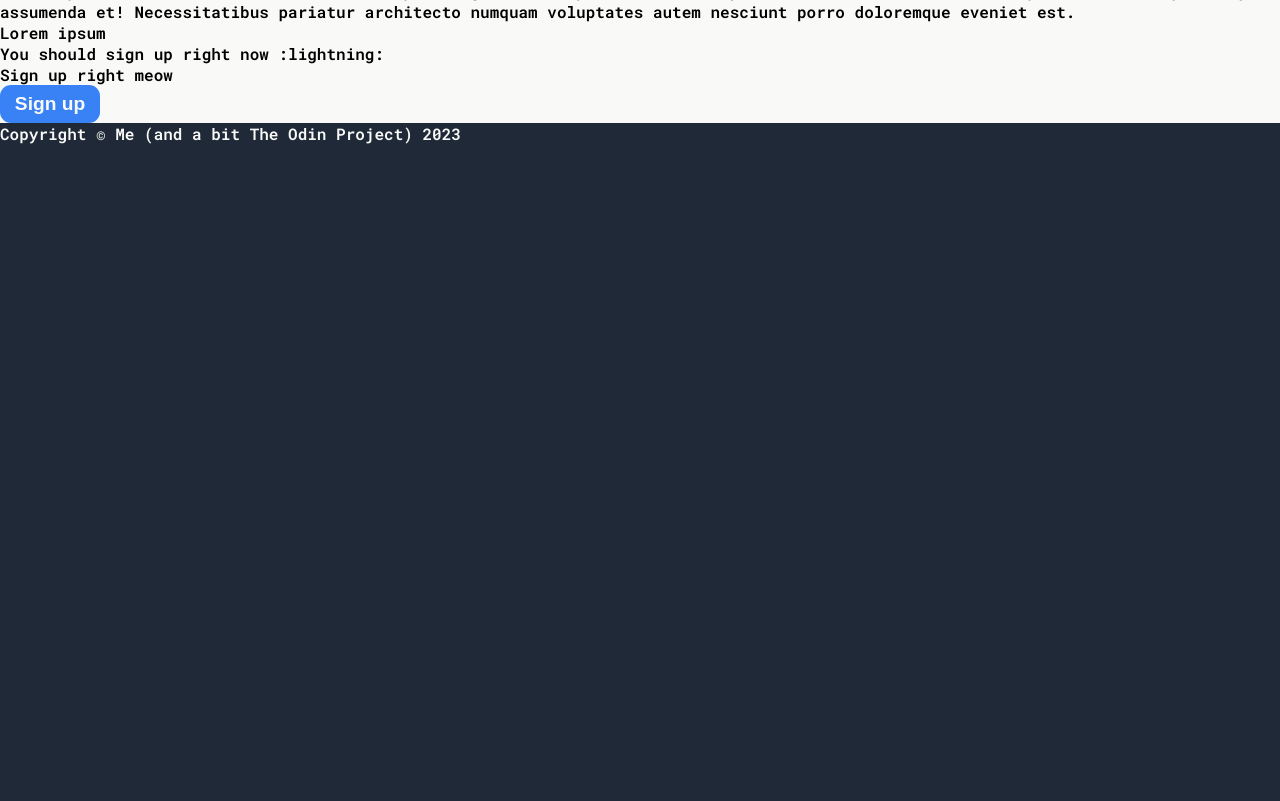
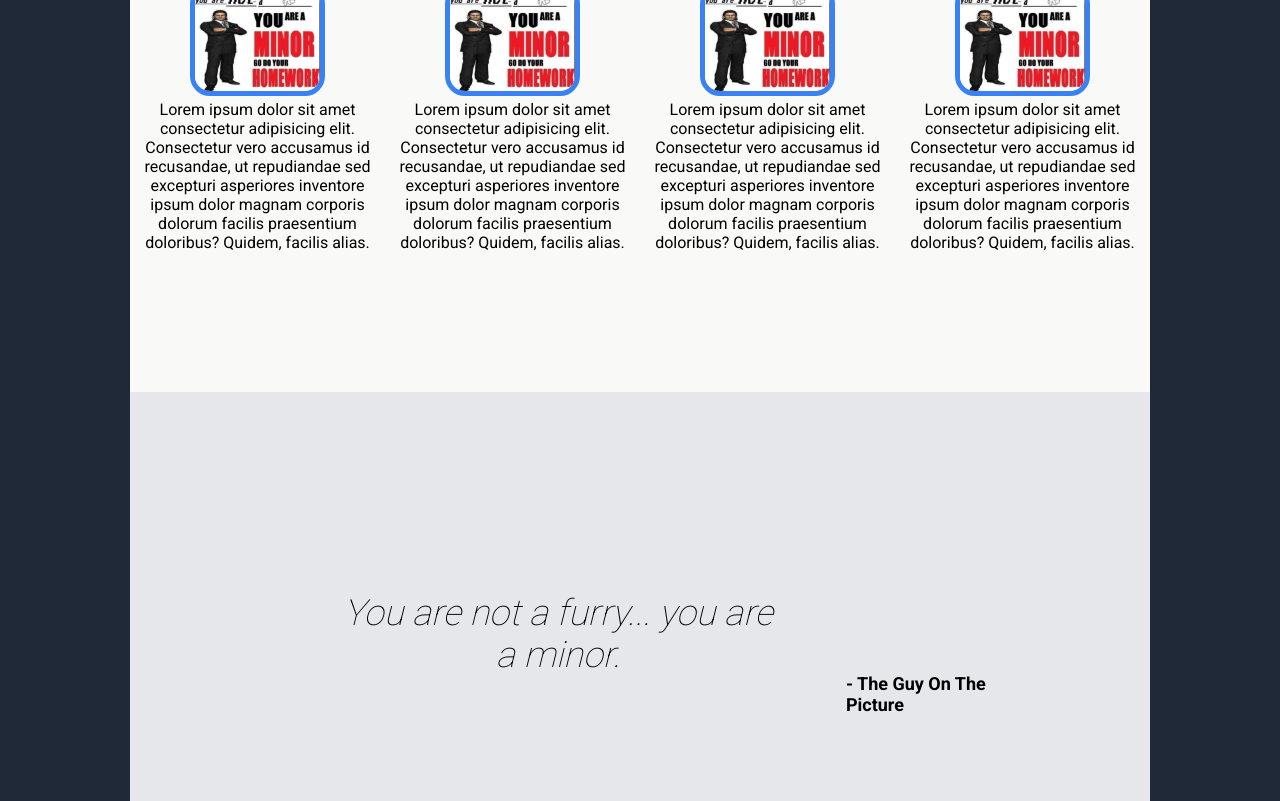
Before and after one commit to pljjy/landing-page, a plain HTML site: page index.html in a window 1280 px wide. Shown: the part 655-1456 px from the top of the page. Before the commit the page ends 800 px from the top, so only its background shows below. Drawn offline with Linux system fonts and the light colour scheme.

Commit message:
Did html and most of the css - Changed some thing in html file so it shouldn't be changed afterwards (unless a global container or smth) - Did most of the css: added everything except for colors for main and justify-content for sign-up-form

```diff
--- a/index.css
+++ b/index.css
@@ -1,18 +1,17 @@
-@import url("https://fonts.googleapis.com/css2?family=Roboto+Mono:wght@600&display=swap");
-
 * {
   padding: 0;
   margin: 0;
-  box-sizing: border-box;
+  box-sizing: content-box;
 }
 
 body {
-  font-family: "Roboto Mono", monospace;
+  font-family: "Roboto", sans-serif;
   background-color: #1f2937;
   display: flex;
   flex-direction: column;
-  /* margin: 0 130px; */
+  margin: 0 130px;
 }
+
 .top-container,
 .sign-up-btn,
 header,
@@ -25,11 +24,11 @@ a {
   text-decoration: none;
 }
 
-.sign-up-btn{
+.sign-up-btn {
   font-size: 1.2em;
   font-weight: bold;
   border-style: none;
-  border-radius: 11px;
+  border-radius: 15px;
   background-color: #3882f6;
   width: 100px;
   padding: 8px;
@@ -43,10 +42,10 @@ header {
 
 header > strong {
   font-weight: bolder;
-  font-size: 1.5em;
+  font-size: 2.2em;
 }
 
-header > a{
+header > a {
   font-size: 0.8em;
 }
 
@@ -56,15 +55,112 @@ header > a{
   padding: 40px 0;
 }
 
-.top-head{
+.top-container > img {
+  width: 800px;
+  height: 300px;
+  margin-bottom: 80px;
+}
+
+.top-head {
   display: flex;
   flex-direction: column;
   align-items: flex-start;
-  gap: 10px;
+  gap: 15px;
   max-height: 300px;
   width: 700px;
 }
 
+.top-desc {
+  font-size: 18px;
+  font-weight: 300;
+}
+
 main {
   background-color: #f9faf8;
+  display: flex;
+  flex-direction: column;
 }
+
+.top-text {
+  text-align: center;
+  padding-top: 30px;
+  font-size: 36px;
+  font-weight: 700;
+}
+
+.cards {
+  text-align: center;
+  display: flex;
+  justify-content: space-around;
+  margin-bottom: 140px;
+}
+
+.card > img {
+  width: 125px;
+  border-width: 5px;
+  border-style: solid;
+  border-radius: 20px;
+  border-color: #3882f6;
+}
+
+.card-text {
+  max-width: 300px;
+}
+
+.quote {
+  padding: 200px;
+  background-color: #e5e7eb;
+  display: flex;
+  justify-content: center;
+  align-items: center;
+}
+
+.quote-text {
+  text-align: center;
+  font-weight: lighter;
+  font-size: 36px;
+}
+
+.quote-author {
+  text-transform: capitalize;
+  position: relative;
+  font-weight: bold;
+  font-size: large;
+  left: 60px;
+  top: 60px;
+}
+
+.sign-up-container{
+  padding: 120px;
+  justify-self: center;
+  align-self: center;
+}
+
+.sign-up-form{
+  display: flex;
+  align-items: center;
+  justify-content: space-between;
+  padding: 60px 150px;
+  /* gap: 160px; */
+  color: #f9faf8;
+
+  border-style: none;
+  border-radius: 11px;
+  background-color: #3882f6;
+}
+
+
+.sign-up-text > strong{
+
+}
+
+.sign-up-form > .sign-up-btn{
+  border-style: solid;
+  border-color: #f9faf8;
+}
+
+
+footer{
+  padding: 20px 0;
+  justify-self: center;
+}
--- a/index.html
+++ b/index.html
@@ -3,14 +3,19 @@
   <head>
     <meta charset="UTF-8" />
     <meta name="viewport" content="width=device-width, initial-scale=1.0" />
+    <link rel="preconnect" href="https://fonts.googleapis.com" />
+    <link rel="preconnect" href="https://fonts.gstatic.com" crossorigin />
+    <link
+      href="https://fonts.googleapis.com/css2?family=Roboto:wght@100;300;400;500;700;900&display=swap"
+      rel="stylesheet"
+    />
     <link rel="stylesheet" href="index.css" />
     <title>Landing page</title>
   </head>
   <body>
+
     <header>
       <strong>Not a furry</strong>
-      <!-- should probably add a picture or smth -->
-
       <div class="links-container">
         <a href="#">you are not a furry</a>
         <a href="#">you are a minor</a>
@@ -29,7 +34,7 @@
         </div>
         <button class="sign-up-btn">Sign up</button>
       </div>
-      <img src="add later" alt="" />
+      <img src="img.jpg" alt="you are not a furry, you are a minor go do homework" />
     </div>
 
     <main>
@@ -37,7 +42,7 @@
         <div class="top-text">Lorem</div>
         <div class="cards">
           <div class="card">
-            <img src="add later" alt="" />
+            <img src="img.jpg" alt="you are not a furry, you are a minor go do homework" />
             <div class="card-text">
               Lorem ipsum dolor sit amet consectetur adipisicing elit.
               Consectetur vero accusamus id recusandae, ut repudiandae sed
@@ -46,7 +51,7 @@
             </div>
           </div>
           <div class="card">
-            <img src="add later" alt="" />
+            <img src="img.jpg" alt="you are not a furry, you are a minor go do homework" />
             <div class="card-text">
               Lorem ipsum dolor sit amet consectetur adipisicing elit.
               Consectetur vero accusamus id recusandae, ut repudiandae sed
@@ -55,7 +60,7 @@
             </div>
           </div>
           <div class="card">
-            <img src="add later" alt="" />
+            <img src="img.jpg" alt="you are not a furry, you are a minor go do homework" />
             <div class="card-text">
               Lorem ipsum dolor sit amet consectetur adipisicing elit.
               Consectetur vero accusamus id recusandae, ut repudiandae sed
@@ -64,7 +69,7 @@
             </div>
           </div>
           <div class="card">
-            <img src="add later" alt="" />
+            <img src="img.jpg" alt="you are not a furry, you are a minor go do homework" />
             <div class="card-text">
               Lorem ipsum dolor sit amet consectetur adipisicing elit.
               Consectetur vero accusamus id recusandae, ut repudiandae sed
@@ -76,21 +81,20 @@
       </div>
 
       <div class="quote">
-        <div class="quote-text">
-          Lorem ipsum dolor sit amet consectetur adipisicing elit. Tempore
-          deserunt aspernatur exercitationem harum ipsa odio, suscipit saepe
-          assumenda et! Necessitatibus pariatur architecto numquam voluptates
-          autem nesciunt porro doloremque eveniet est.
-        </div>
-        <div class="quote-author">Lorem ipsum</div>
+          <em class="quote-text">
+            You are not a furry... you are a minor.
+          </em>
+        <div class="quote-author">- the guy on the picture</div>
       </div>
 
-      <div class="sign-up-form">
-        <div class="sign-up-text">
-          <strong> You should sign up right now :lightning: </strong>
-          <p>Sign up right meow</p>
+      <div class="sign-up-container">
+        <div class="sign-up-form">
+          <div class="sign-up-text">
+            <strong> You should sign up right now  ⚡️👨🏿‍🦱</strong>
+            <p>Sign up right meow</p>
+          </div>
+          <button class="sign-up-btn">Sign up</button>
         </div>
-        <button class="sign-up-btn">Sign up</button>
       </div>
     </main>
 
```
Also changed, not shown: img.jpg (added).
